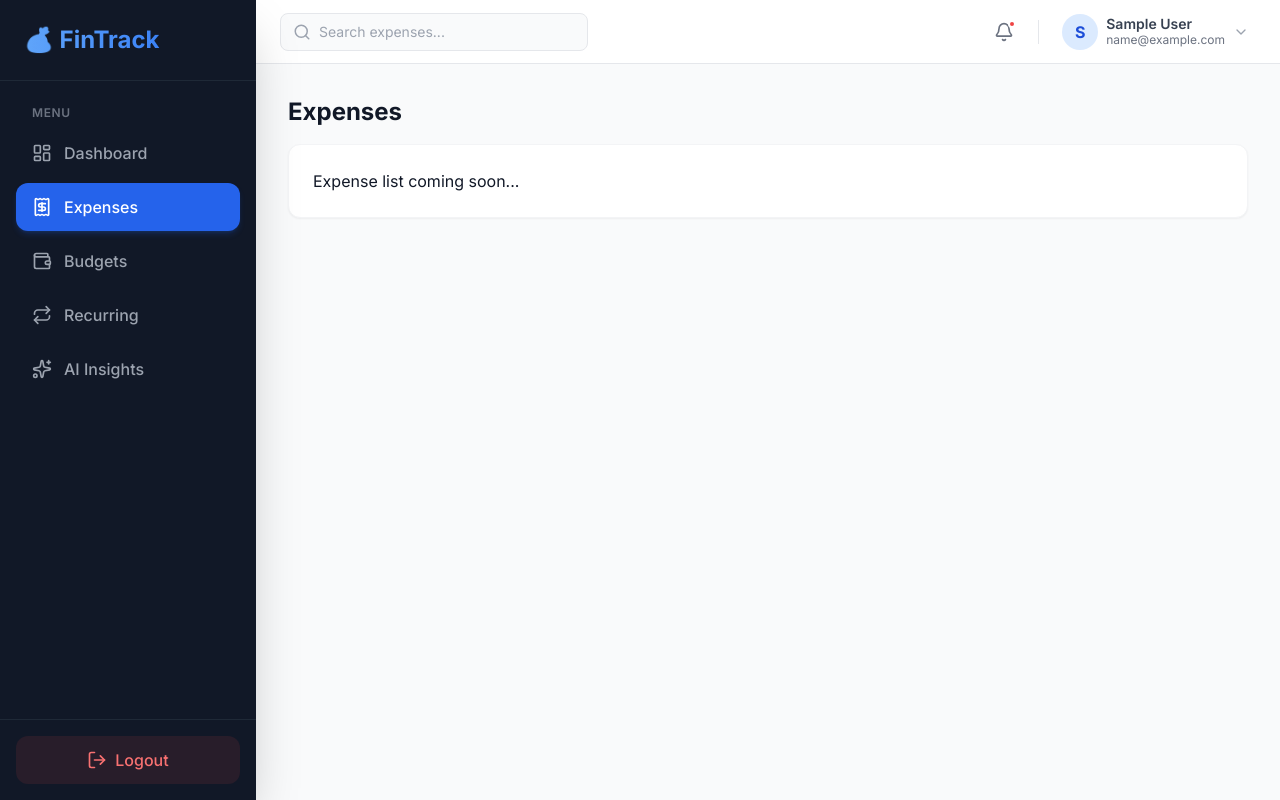
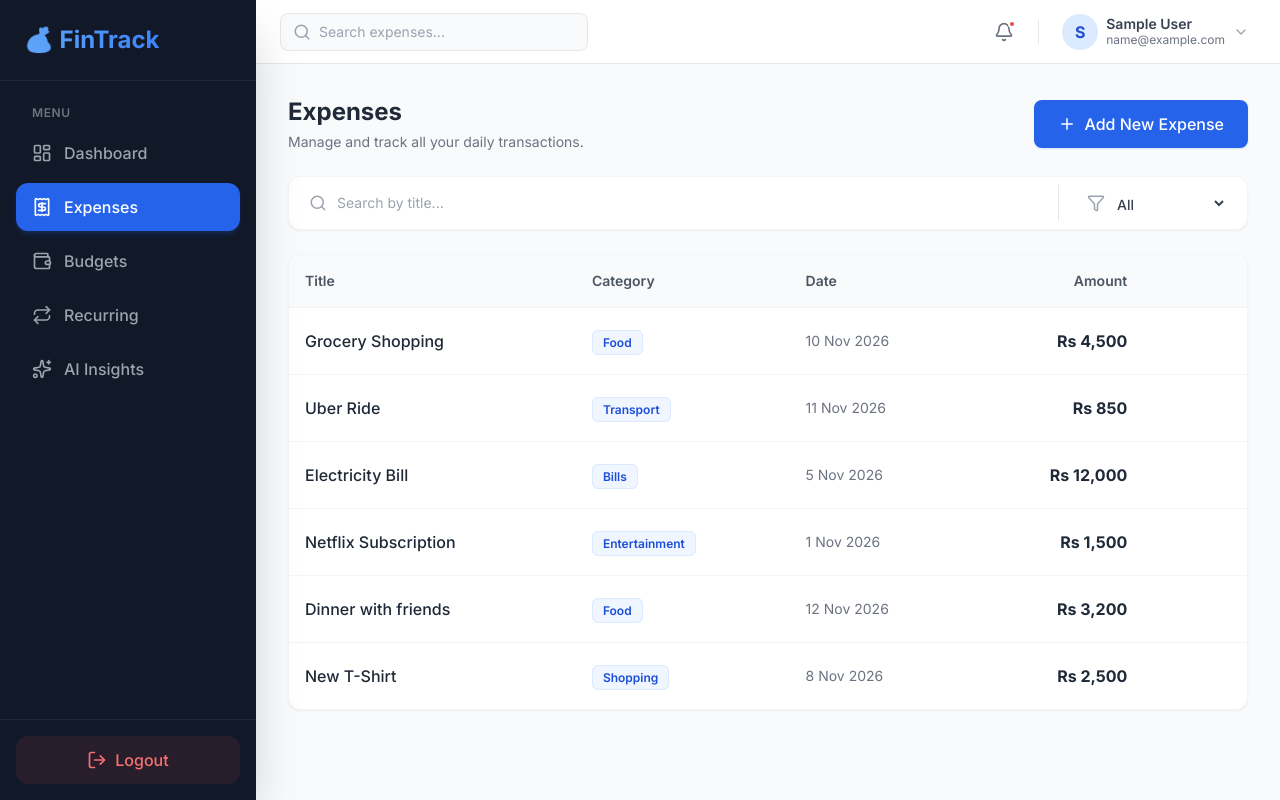
Before and after one commit to Sara12-2/FinTrack_MERN_Stack_Project, a React app in the folder frontend/: page /expenses in a window 1280 px wide. Built offline with nearby package versions, Linux system fonts and the light colour scheme; sample sign-in values are in the browser's storage; the HTML template or start-up script is replaced by a standard one.

Commit message:
feat: updated Expenses with search and filter

```diff
--- a/frontend/src/pages/Expenses.jsx
+++ b/frontend/src/pages/Expenses.jsx
@@ -1,8 +1,209 @@
+import { useState, useMemo } from 'react';
+import { Plus, Trash2, Search, Filter, Receipt } from 'lucide-react';
+import { mockExpenses as initialExpenses } from '../data/mockData';
+import { formatCurrency } from '../utils/formatCurrency';
+import Button from '../components/ui/Button';
+import Input from '../components/ui/Input';
+import Modal from '../components/ui/Modal';
+
+const CATEGORIES = ['All', 'Food', 'Transport', 'Shopping', 'Bills', 'Entertainment', 'Health', 'Other'];
+
 export default function Expenses() {
+  const [expenses, setExpenses] = useState(initialExpenses);
+  const [modalOpen, setModalOpen] = useState(false);
+
+  // Search & Filter State
+  const [searchTerm, setSearchTerm] = useState('');
+  const [selectedCategory, setSelectedCategory] = useState('All');
+
+  // Form ki state
+  const [form, setForm] = useState({
+    title: '',
+    amount: '',
+    category: 'Food',
+    date: new Date().toISOString().split('T')[0],
+    notes: ''
+  });
+
+  // Naya Expense add karne ka function
+  const handleSubmit = (e) => {
+    e.preventDefault();
+    const newExpense = {
+      _id: Date.now().toString(),
+      ...form,
+      amount: Number(form.amount)
+    };
+    setExpenses([newExpense, ...expenses]);
+    setModalOpen(false);
+    setForm({ title: '', amount: '', category: 'Food', date: new Date().toISOString().split('T')[0], notes: '' });
+  };
+
+  // Expense delete karne ka function
+  const handleDelete = (id) => {
+    if(window.confirm('Are you sure you want to delete this expense?')) {
+      setExpenses(expenses.filter(exp => exp._id !== id));
+    }
+  };
+
+  // Filter Logic
+  const filteredExpenses = useMemo(() => {
+    return expenses.filter(exp => {
+      const matchesSearch = exp.title.toLowerCase().includes(searchTerm.toLowerCase());
+      const matchesCategory = selectedCategory === 'All' || exp.category === selectedCategory;
+      return matchesSearch && matchesCategory;
+    });
+  }, [expenses, searchTerm, selectedCategory]);
+
   return (
-    <div>
-      <h1 className="text-2xl font-bold mb-4">Expenses</h1>
-      <div className="card">Expense list coming soon...</div>
+    <div className="space-y-6">
+
+      {/* Header & Actions */}
+      <div className="flex flex-col md:flex-row justify-between items-start md:items-center gap-4">
+        <div>
+          <h1 className="text-2xl font-bold text-gray-800">Expenses</h1>
+          <p className="text-sm text-gray-500 mt-1">Manage and track all your daily transactions.</p>
+        </div>
+        <Button onClick={() => setModalOpen(true)} size="lg">
+          <span className="flex items-center gap-2"><Plus size={18} /> Add New Expense</span>
+        </Button>
+      </div>
+
+      {/* Filters & Search */}
+      <div className="flex flex-col md:flex-row gap-4 bg-white p-2 rounded-xl border border-gray-100 shadow-sm">
+        <div className="relative flex-1">
+          <Search size={18} className="absolute left-3 top-1/2 -translate-y-1/2 text-gray-400" />
+          <input
+            type="text"
+            placeholder="Search by title..."
+            value={searchTerm}
+            onChange={(e) => setSearchTerm(e.target.value)}
+            className="w-full pl-10 pr-4 py-2 bg-transparent border-none outline-none text-sm text-gray-700"
+          />
+        </div>
+        <div className="h-px md:h-auto md:w-px bg-gray-200"></div>
+        <div className="flex items-center gap-2 px-3 py-2 md:py-0">
+          <Filter size={18} className="text-gray-400" />
+          <select
+            value={selectedCategory}
+            onChange={(e) => setSelectedCategory(e.target.value)}
+            className="bg-transparent border-none outline-none text-sm text-gray-700 font-medium cursor-pointer"
+          >
+            {CATEGORIES.map(c => <option key={c} value={c}>{c}</option>)}
+          </select>
+        </div>
+      </div>
+
+      {/* Desktop Table View */}
+      <div className="hidden md:block bg-white rounded-xl border border-gray-100 shadow-sm overflow-hidden">
+        <table className="w-full text-left border-collapse">
+          <thead className="bg-gray-50 border-b border-gray-100 text-sm text-gray-600">
+            <tr>
+              <th className="p-4 font-semibold">Title</th>
+              <th className="p-4 font-semibold">Category</th>
+              <th className="p-4 font-semibold">Date</th>
+              <th className="p-4 font-semibold text-right">Amount</th>
+              <th className="p-4"></th>
+            </tr>
+          </thead>
+          <tbody className="divide-y divide-gray-100">
+            {filteredExpenses.map((exp) => (
+              <tr key={exp._id} className="hover:bg-gray-50/80 transition-colors group">
+                <td className="p-4 font-medium text-gray-800">{exp.title}</td>
+                <td className="p-4">
+                  <span className="px-2.5 py-1 bg-primary-50 text-primary-700 text-xs font-semibold rounded-md border border-primary-100">
+                    {exp.category}
+                  </span>
+                </td>
+                <td className="p-4 text-sm text-gray-500">{new Date(exp.date).toLocaleDateString('en-GB', { day: 'numeric', month: 'short', year: 'numeric' })}</td>
+                <td className="p-4 text-right font-bold text-gray-800">{formatCurrency(exp.amount)}</td>
+                <td className="p-4 text-right">
+                  <button
+                    onClick={() => handleDelete(exp._id)}
+                    className="text-gray-400 hover:text-red-500 hover:bg-red-50 p-2 rounded-lg transition-all opacity-0 group-hover:opacity-100"
+                    title="Delete"
+                  >
+                    <Trash2 size={18} />
+                  </button>
+                </td>
+              </tr>
+            ))}
+          </tbody>
+        </table>
+        {filteredExpenses.length === 0 && (
+          <div className="p-12 text-center text-gray-500 flex flex-col items-center">
+            <Receipt size={48} className="text-gray-300 mb-3" />
+            <p className="text-lg font-medium text-gray-700">No expenses found</p>
+            <p className="text-sm">Try adjusting your search or filters.</p>
+          </div>
+        )}
+      </div>
+
+      {/* Mobile Card View */}
+      <div className="md:hidden space-y-3">
+        {filteredExpenses.map((exp) => (
+          <div key={exp._id} className="bg-white p-4 rounded-xl border border-gray-100 shadow-sm flex justify-between items-center">
+            <div>
+              <p className="font-semibold text-gray-800">{exp.title}</p>
+              <div className="flex items-center gap-2 mt-1">
+                <span className="text-[10px] px-2 py-0.5 bg-primary-50 text-primary-700 rounded-full">{exp.category}</span>
+                <span className="text-xs text-gray-500">{new Date(exp.date).toLocaleDateString()}</span>
+              </div>
+            </div>
+            <div className="text-right">
+              <p className="font-bold text-gray-800 mb-1">{formatCurrency(exp.amount)}</p>
+              <button onClick={() => handleDelete(exp._id)} className="text-red-500 text-xs hover:underline">
+                Delete
+              </button>
+            </div>
+          </div>
+        ))}
+        {filteredExpenses.length === 0 && (
+          <p className="text-center text-gray-500 py-10">No expenses found.</p>
+        )}
+      </div>
+
+      {/* Add Expense Modal */}
+      <Modal isOpen={modalOpen} onClose={() => setModalOpen(false)} title="Add New Expense">
+        <form onSubmit={handleSubmit} className="space-y-4">
+          <Input
+            label="Expense Title"
+            value={form.title}
+            onChange={(e) => setForm({ ...form, title: e.target.value })}
+            placeholder="e.g., Grocery Shopping"
+            required
+          />
+          <div className="grid grid-cols-2 gap-4">
+            <Input
+              label="Amount (Rs)"
+              type="number"
+              value={form.amount}
+              onChange={(e) => setForm({ ...form, amount: e.target.value })}
+              placeholder="0.00"
+              required
+            />
+            <div>
+              <label className="block text-sm font-medium mb-1.5 text-gray-700">Category</label>
+              <select
+                className="w-full px-4 py-2.5 bg-white border border-gray-300 rounded-lg outline-none focus:ring-2 focus:ring-primary-500/20 focus:border-primary-500 transition-all"
+                value={form.category}
+                onChange={(e) => setForm({ ...form, category: e.target.value })}
+              >
+                {CATEGORIES.filter(c => c !== 'All').map(c => <option key={c}>{c}</option>)}
+              </select>
+            </div>
+          </div>
+          <Input
+            label="Date"
+            type="date"
+            value={form.date}
+            onChange={(e) => setForm({ ...form, date: e.target.value })}
+          />
+          <div className="flex gap-3 justify-end mt-8">
+            <Button type="button" variant="secondary" onClick={() => setModalOpen(false)}>Cancel</Button>
+            <Button type="submit">Save Expense</Button>
+          </div>
+        </form>
+      </Modal>
     </div>
   );
 }
```
